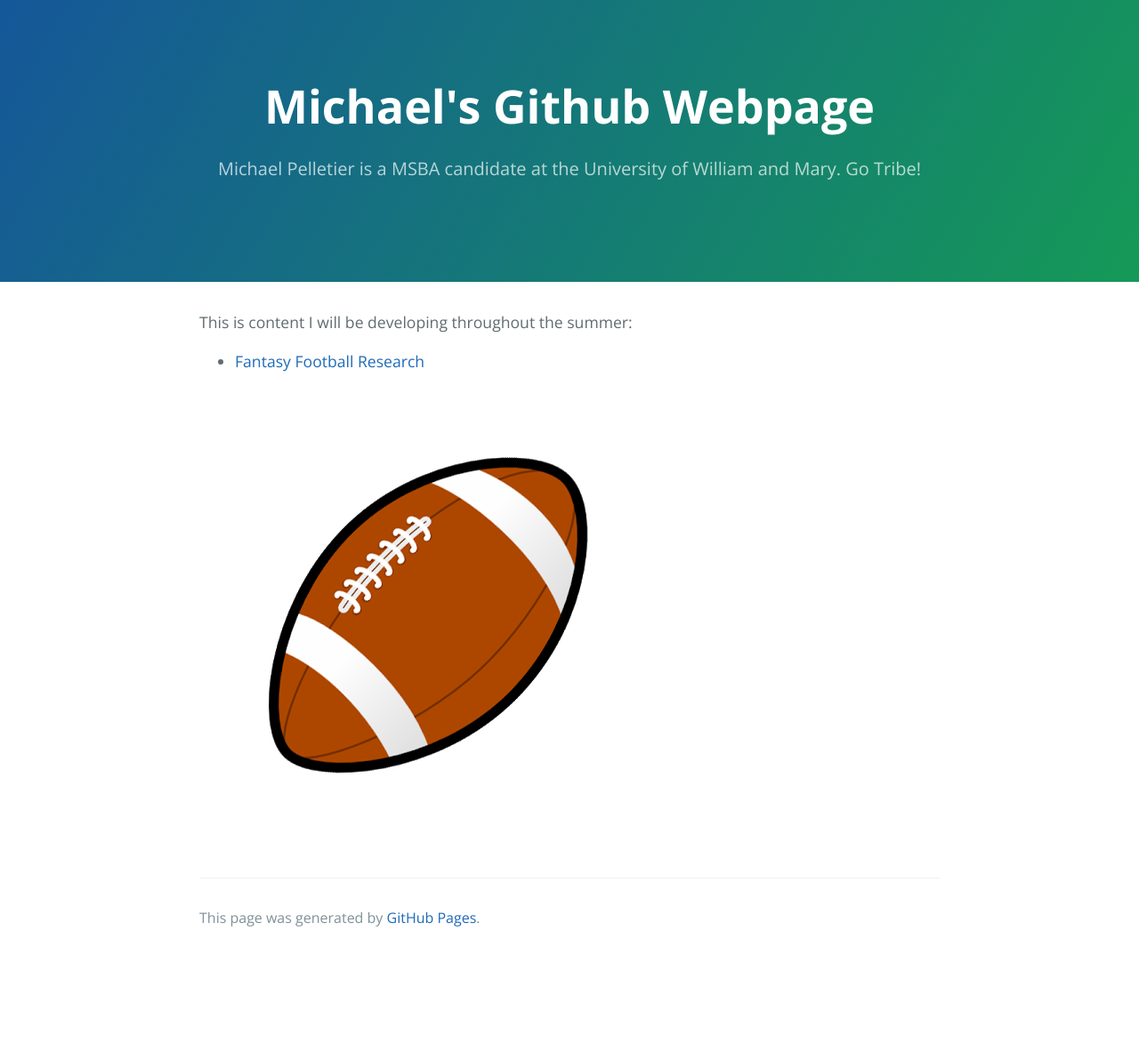
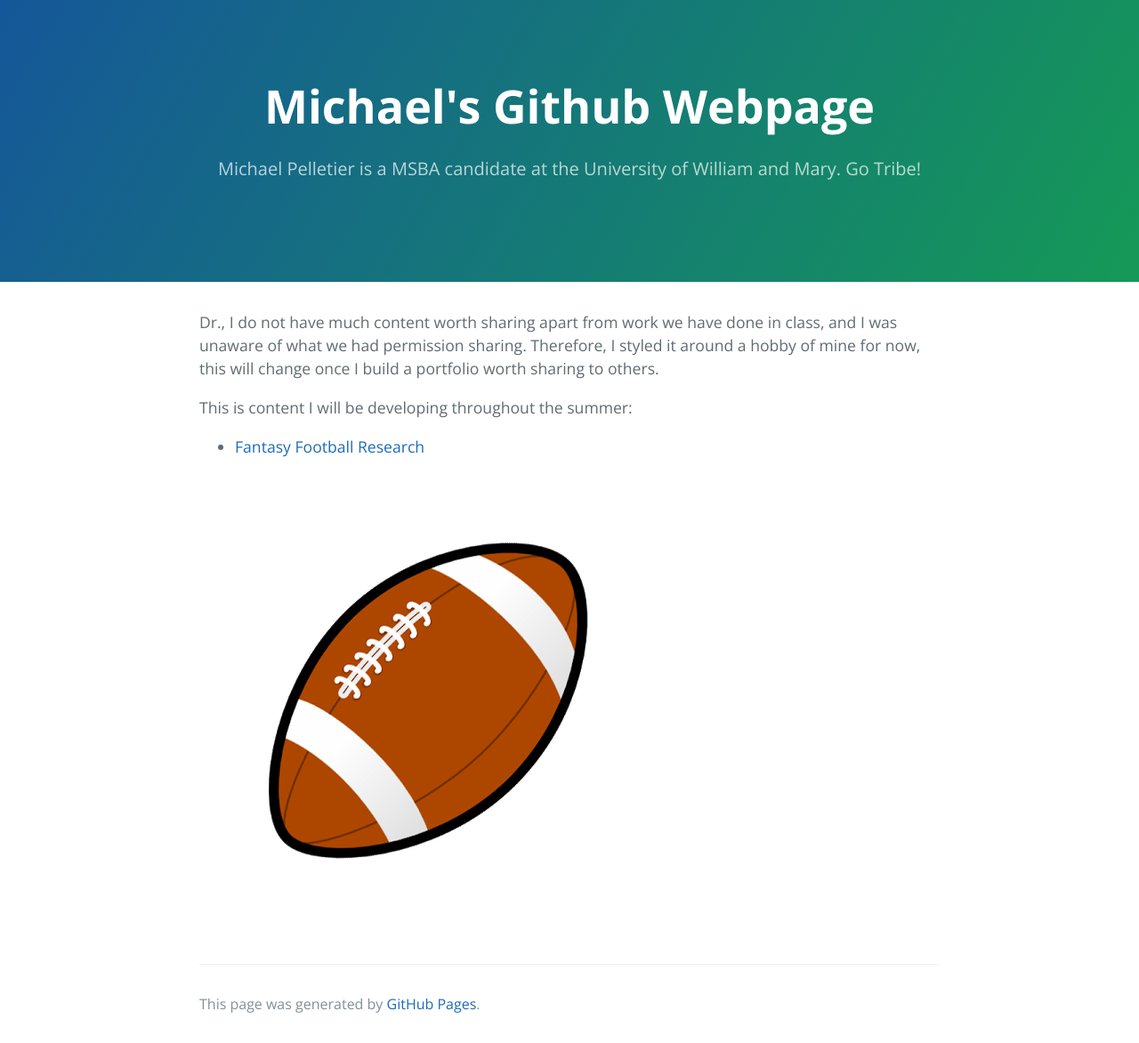
Before and after one commit to michaelpelletier22/michaelpelletier22.github.io, a Jekyll site: the page built from index.md, in a window 1280 px wide. Shown: the whole page at 89% size. Built offline with Jekyll 4.4.1, drawn with Linux system fonts in a browser that asks for light colours; our own code applies the rules of GitHub Pages for plain Markdown files; before the commit the page ends 1076 px from its top, so only the background shows below that.

Commit message:
Update index.md

```diff
--- a/index.md
+++ b/index.md
@@ -2,6 +2,8 @@
 title: Michael's Github Webpage
 description: Michael Pelletier is a MSBA candidate at the University of William and Mary. Go Tribe!
 ---
+
+Dr., I do not have much content worth sharing apart from work we have done in class, and I was unaware of what we had permission sharing. Therefore, I styled it around a hobby of mine for now, this will change once I build a portfolio worth sharing to others.
 
 This is content I will be developing throughout the summer:
 
```
